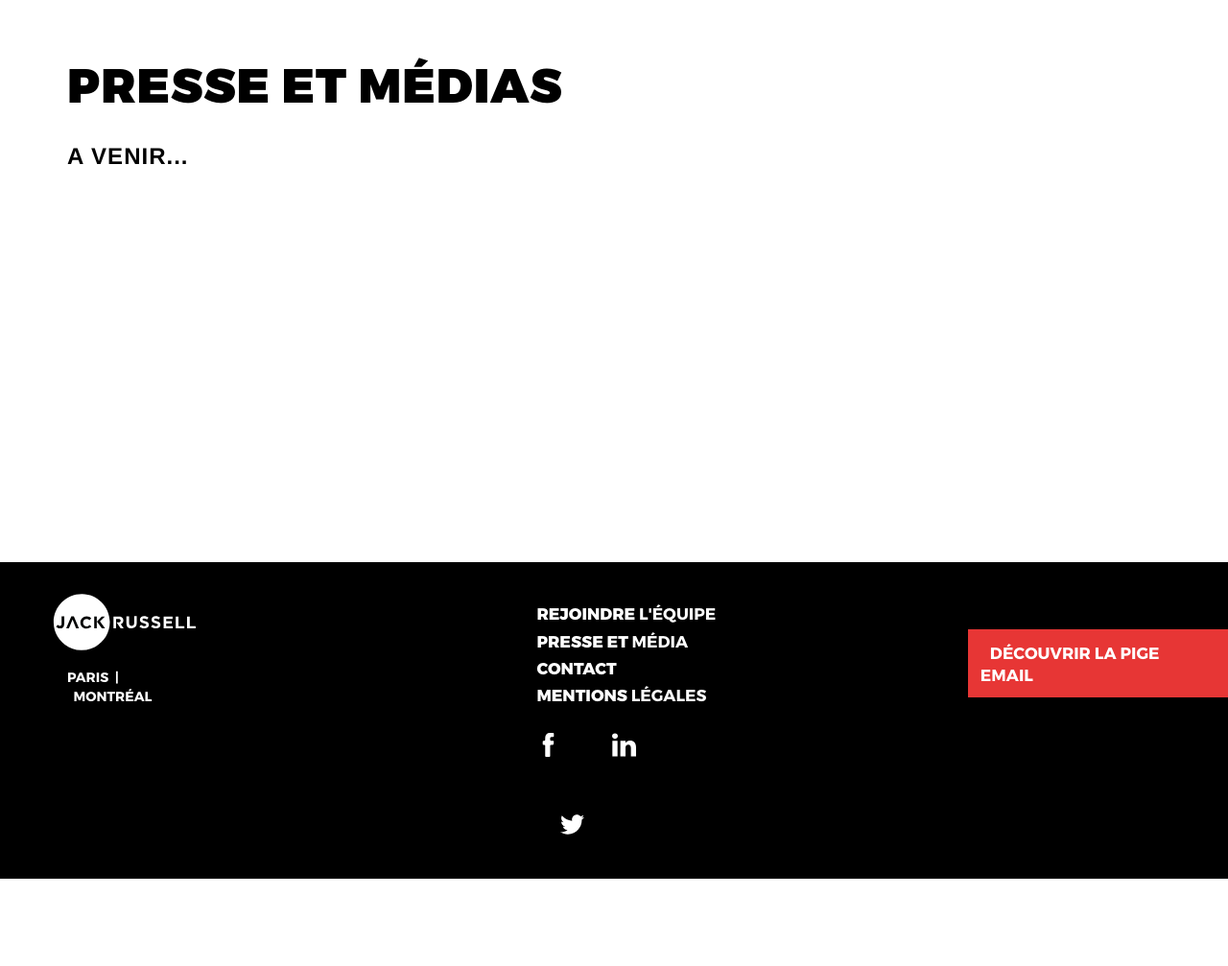
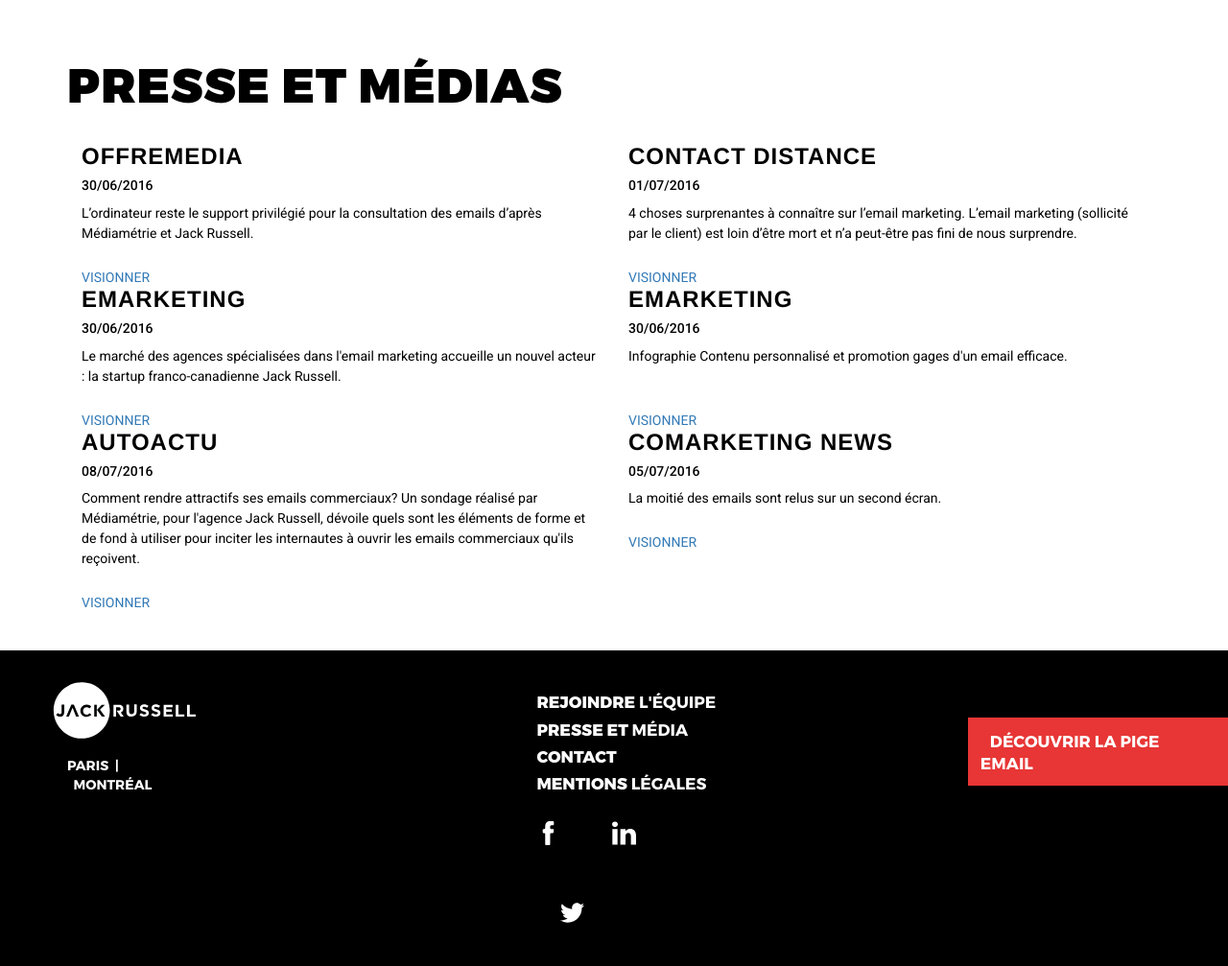
Before and after one commit to RicardoManigat/jr-jack-russell.fr, a PHP site: page /presse in a window 1280 px wide; the page is wider, and only the part inside the window is pictured. Shown: the part 90-1097 px from the top of that part at 96% size. Before the commit the page ends 1006 px from the top of that part, so only its background shows below. Run offline with PHP 8.4, Linux system fonts and the light colour scheme.

Commit message:
Ajout de la page presse

```diff
--- a/includes/pages/barometre.php
+++ b/includes/pages/barometre.php
@@ -110,7 +110,7 @@
             <div class="row-fluid" >
                 <div class="col-lg-8 col-lg-offset-2 col-xs-12" id="last-row">
                     <div class="col-sm-6">
-                        <p id="section-3-text">La 1&egrave;re publication des r&eacute;sultats d&apos;audience<br>du Barom&egrave;tre de l&apos;<?php echo EMAIL_SING_MIN; ?> aura lieu lors<br> d&apos;une conf&eacute;rence de presse &agrave; Paris <br>le 30 juin 2016.</p>
+                        <p id="section-3-text"><br><br></p>
                     </div>
                     <div class="col-sm-6"><center><a href="./contact.php#form-content?subject=Je souhaite en savoir plus sur le barometre"><div class="cta-barometre">Je souhaite en savoir plus<br>sur le barom&egrave;tre</div></a></center></div>
                 </div>
--- /dev/null
+++ b/includes/pages/presse.php
@@ -0,0 +1,54 @@
+<!-- Intro Header -->
+<div class="container-fluid" id="wrapper">
+	<div class="container">
+		<div class="row">
+			<div class="col-lg-12 col-sm-12">
+				<h1 class="page-title">PRESSE ET M&Eacute;DIAS</h1>
+
+				<div class="col-xs-12 col-md-6 bloc-press">
+					<h3 class="subtitle">OFFREMEDIA</h3>
+					<h5 class="date">30/06/2016</h5>
+					<p class="description">L’ordinateur reste le support privilégié pour la consultation des emails d’après Médiamétrie et Jack Russell.</p>
+					<a class="press-cta" href="http://www.offremedia.com/lordinateur-reste-le-support-privilegie-pour-la-consultation-des-emails-dapres-mediametrie-et-jack" target="_blank">VISIONNER</a>
+				</div>
+
+				<div class="col-xs-12 col-md-6 bloc-press">
+					<h3 class="subtitle">CONTACT DISTANCE</h3>
+					<h5 class="date">01/07/2016</h5>
+					<p class="description">4 choses surprenantes à connaître sur l’email marketing. L’email marketing (sollicité par le client) est loin d’être mort et n’a peut-être pas fini de nous surprendre.</p>
+					<a class="press-cta" href="http://www.contactdistance.fr/2016/07/01/la-page-une-du-1er-juillet-2016-email-marketing-carrefour-contre-amazon/" target="_blank">VISIONNER</a>
+				</div>
+
+				<div class="col-xs-12 col-md-6 bloc-press">
+					<h3 class="subtitle">EMARKETING</h3>
+					<h5 class="date">30/06/2016</h5>
+					<p class="description">Le marché des agences spécialisées dans l'email marketing accueille un nouvel acteur : la startup franco-canadienne Jack Russell.</p>
+					<a class="press-cta" href="http://www.e-marketing.fr/Thematique/general-1080/Breves/Jack-Russell-nouvelle-agence-dediee-email-marketing-306662.htm?recherche=jack%20russell" target="_blank">VISIONNER</a>
+				</div>
+
+				<div class="col-xs-12 col-md-6 bloc-press">
+					<h3 class="subtitle">EMARKETING</h3>
+					<h5 class="date">30/06/2016</h5>
+					<p class="description">Infographie Contenu personnalisé et promotion gages d'un email efficace.<br><br></p>
+					<a class="press-cta" href="http://www.e-marketing.fr/thematique/ressources-1077/data-room-10149/infographies/contenu-personnalise-promotion-gages-email-efficace-306656.htm?utm_source=copy_text&utm_medium=email&utm_campaign=dark_social" target="_blank">VISIONNER</a>
+				</div>
+
+				<div class="col-xs-12 col-md-6 bloc-press">
+					<h3 class="subtitle">AUTOACTU</h3>
+					<h5 class="date">08/07/2016</h5>
+					<p class="description">Comment rendre attractifs ses emails commerciaux? Un sondage réalisé par Médiamétrie, pour l'agence Jack Russell, dévoile quels sont les éléments de forme et de fond à utiliser pour inciter les internautes à ouvrir les emails commerciaux qu'ils reçoivent.</p>
+					<a class="press-cta" href="http://www.autoactu.com/comment-rendre-attractifs-ses-emails-commerciaux.shtml" target="_blank">VISIONNER</a>
+				</div>
+
+				<div class="col-xs-12 col-md-6 bloc-press">
+					<h3 class="subtitle">COMARKETING NEWS</h3>
+					<h5 class="date">05/07/2016</h5>
+					<p class="description">La moitié des emails sont relus sur un second écran.</p>
+					<a class="press-cta" href="http://comarketing-news.fr/barometre-la-moitie-des-emails-sont-relus-sur-un-autre-ecran/" target="_blank">VISIONNER</a>
+				</div>
+			</div>
+		</div>
+		<br><br>
+	</div>
+</div>
+<!-- About Section -->
--- a/presse.php
+++ b/presse.php
@@ -30,22 +30,7 @@
     <?php require("includes/top-bar.php"); ?>
     <!-- Intro Header -->
 
-    <div class="container-fluid" id="wrapper">
-        <div class="container">
-    <div class="row">
-        <div class="col-lg-12 col-sm-12">
-        <h1 class="page-title">PRESSE ET M&Eacute;DIAS</h1>
-
-        <h3 class="subtitle">
-            A venir...
-        </h3>  <br><br>  <br><br>  <br><br>  <br><br>  <br><br>  <br><br>  <br><br>  <br><br>  <br><br>
-
-        </div>
-    </div>
-
-    <br><br>
-
-    </div></div>
+    <?php require("includes/pages/presse.php"); ?>
 
 
     <!-- About Section -->
```
